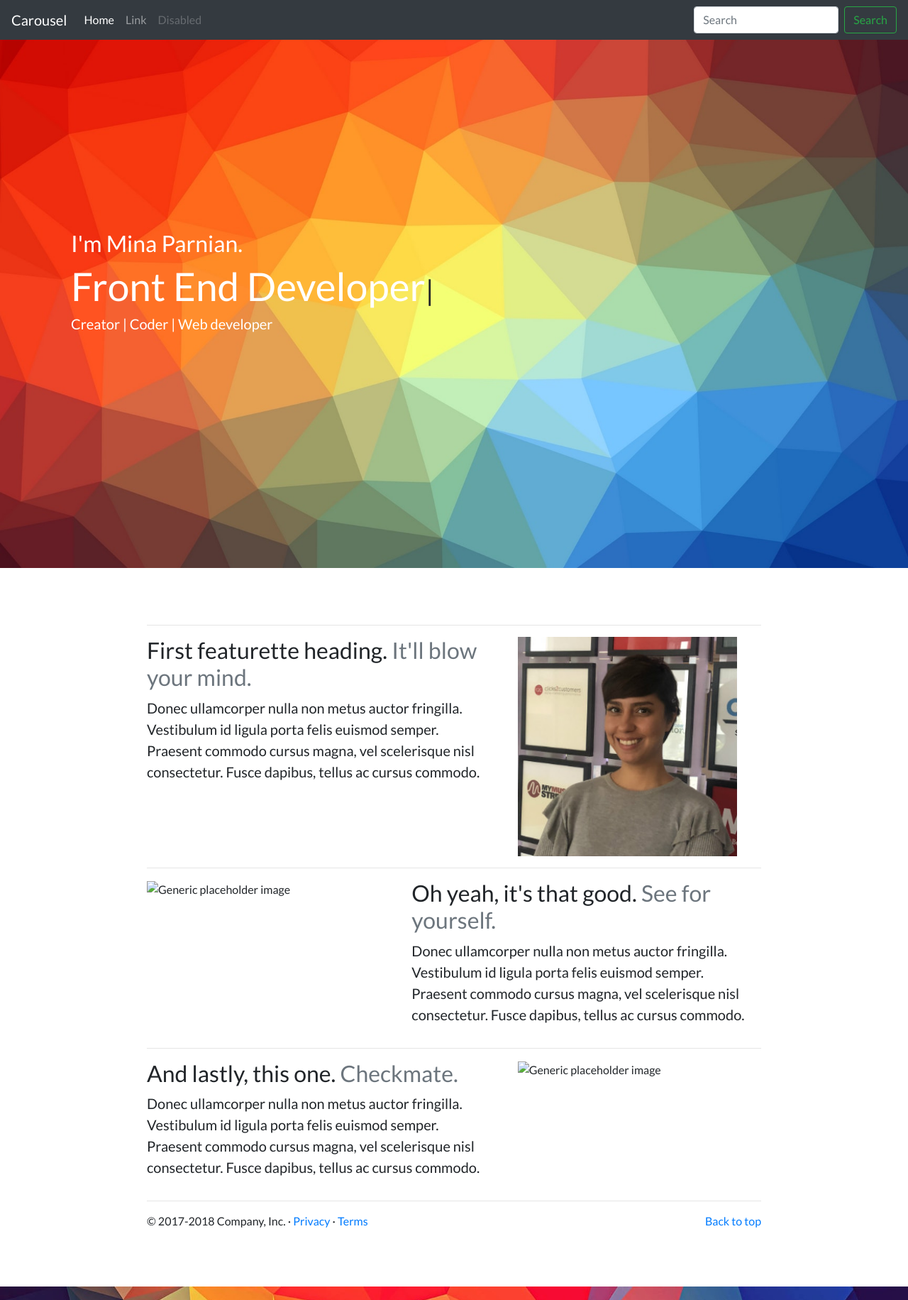
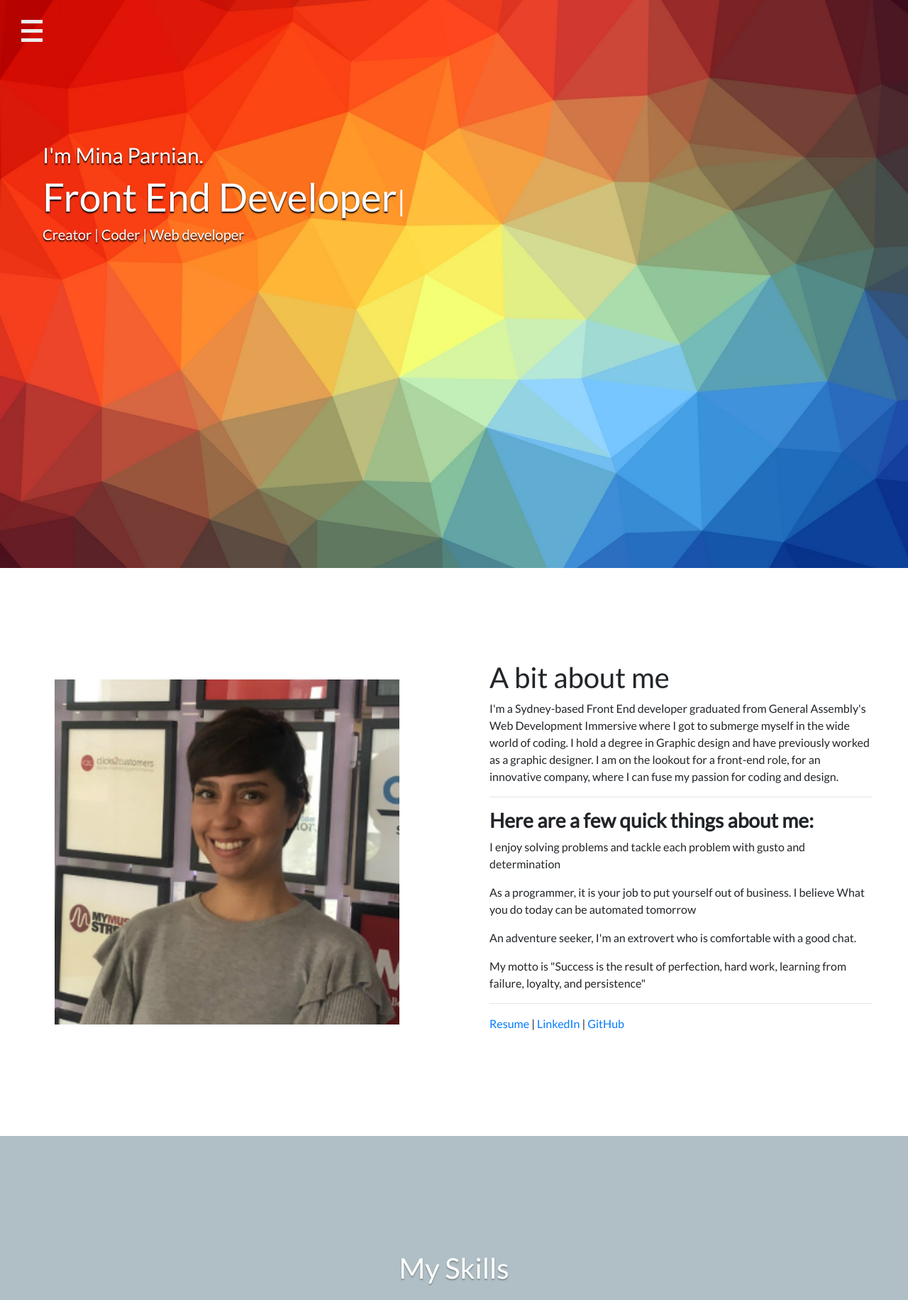
Before and after one commit to Minaparnian/Minaparnian.io, a website: page index.html in a window 1280 px wide. Shown: the top 1831 px of the page at 71% size. Drawn offline with nearby package versions, Linux system fonts and the light colour scheme.

Commit message:
fix the skills section

```diff
--- a/index.html
+++ b/index.html
@@ -13,119 +13,6 @@
 
 </head>
 <body>
-
-
-    <header>
-        <nav class="navbar navbar-expand-md navbar-dark fixed-top bg-dark">
-          <a class="navbar-brand" href="#">Carousel</a>
-          <button class="navbar-toggler" type="button" data-toggle="collapse" data-target="#navbarCollapse" aria-controls="navbarCollapse" aria-expanded="false" aria-label="Toggle navigation">
-            <span class="navbar-toggler-icon"></span>
-          </button>
-          <div class="collapse navbar-collapse" id="navbarCollapse">
-            <ul class="navbar-nav mr-auto">
-              <li class="nav-item active">
-                <a class="nav-link" href="#">Home <span class="sr-only">(current)</span></a>
-              </li>
-              <li class="nav-item">
-                <a class="nav-link" href="#">Link</a>
-              </li>
-              <li class="nav-item">
-                <a class="nav-link disabled" href="#">Disabled</a>
-              </li>
-            </ul>
-            <form class="form-inline mt-2 mt-md-0">
-              <input class="form-control mr-sm-2" type="text" placeholder="Search" aria-label="Search">
-              <button class="btn btn-outline-success my-2 my-sm-0" type="submit">Search</button>
-            </form>
-          </div>
-        </nav>
-      </header>
-
-        <div id="top-banner">
-          <div class="type-wrap">
-
-            <h2 class="white">I'm Mina Parnian.</h2>
-            <h1 id="typewriter">
-
-              <span class="white" id="typed" style="font-size: 55px"></span>
-
-      		    <span class="white" role="presentation" aria-hidden="true"></span>
-            </h1>
-            <h1 class="h1-responsive white">Creator | Coder | Web developer</h1>
-
-          </div>
-
-        </div>
-
-      <main role="main">
-
-        <!-- Marketing messaging and featurettes
-        ================================================== -->
-        <!-- Wrap the rest of the page in another container to center all the content. -->
-
-        <div class="container marketing">
-
-          <!-- START THE FEATURETTES -->
-
-          <hr class="featurette-divider">
-
-          <div class="row featurette">
-            <div class="col-md-7">
-              <h2 class="featurette-heading">First featurette heading. <span class="text-muted">It'll blow your mind.</span></h2>
-              <p class="lead">Donec ullamcorper nulla non metus auctor fringilla. Vestibulum id ligula porta felis euismod semper. Praesent commodo cursus magna, vel scelerisque nisl consectetur. Fusce dapibus, tellus ac cursus commodo.</p>
-            </div>
-            <div class="col-md-5">
-              <img class="featurette-image img-fluid mx-auto" src="image/mina-mina.jpg" alt="Generic placeholder image">
-            </div>
-          </div>
-
-          <hr class="featurette-divider">
-
-          <div class="row featurette">
-            <div class="col-md-7 order-md-2">
-              <h2 class="featurette-heading">Oh yeah, it's that good. <span class="text-muted">See for yourself.</span></h2>
-              <p class="lead">Donec ullamcorper nulla non metus auctor fringilla. Vestibulum id ligula porta felis euismod semper. Praesent commodo cursus magna, vel scelerisque nisl consectetur. Fusce dapibus, tellus ac cursus commodo.</p>
-            </div>
-            <div class="col-md-5 order-md-1">
-              <img class="featurette-image img-fluid mx-auto" data-src="holder.js/500x500/auto" alt="Generic placeholder image">
-            </div>
-          </div>
-
-          <hr class="featurette-divider">
-
-          <div class="row featurette">
-            <div class="col-md-7">
-              <h2 class="featurette-heading">And lastly, this one. <span class="text-muted">Checkmate.</span></h2>
-              <p class="lead">Donec ullamcorper nulla non metus auctor fringilla. Vestibulum id ligula porta felis euismod semper. Praesent commodo cursus magna, vel scelerisque nisl consectetur. Fusce dapibus, tellus ac cursus commodo.</p>
-            </div>
-            <div class="col-md-5">
-              <img class="featurette-image img-fluid mx-auto" data-src="holder.js/500x500/auto" alt="Generic placeholder image">
-            </div>
-          </div>
-
-          <hr class="featurette-divider">
-
-          <!-- /END THE FEATURETTES -->
-
-        </div><!-- /.container -->
-
-
-        <!-- FOOTER -->
-        <footer class="container">
-          <p class="float-right"><a href="#">Back to top</a></p>
-          <p>&copy; 2017-2018 Company, Inc. &middot; <a href="#">Privacy</a> &middot; <a href="#">Terms</a></p>
-        </footer>
-      </main>
-
-
-
-
-
-
-
-
-
-
 
 
 <section id="section1">
--- a/scss/style.scss
+++ b/scss/style.scss
@@ -46,7 +46,7 @@ section {
 			width: 100%;
 			position: relative;
 			background-color: $red;
-			background-image: url(../image/a22.jpg);
+			background-image: url(../image/top-banner.jpg);
 			background-position: center center;
       background-repeat: no-repeat;
       background-attachment: fixed;
@@ -278,7 +278,7 @@ section {
 	display: flex;
 	background-color: #b0bec5;
 	@media (max-width: 767px) {
-     height: 1500px;
+     height: 950px;
 	}
   .skills {
   	// margin: 0 auto;
@@ -333,14 +333,14 @@ main{
 	margin: 5em auto;
   .my-project {
   	font-size: 60px;
-  	color: $light-gray;
+  	color: $black;
   	padding-top: 20px;
 		text-shadow: 0 2px 2px $medium-grey;
 
   }
   .about-my-project {
   	font-size: 21px;
-  	color: $light-gray;
+  	color: $black;
 		padding: 20px;
   }
 
@@ -514,7 +514,7 @@ img {
 		position: relative;
 
 		display: flex;
-		background-image: url(../image/a22.jpg);
+		background-image: url(../image/top-banner.jpg);
 		background-position: center center;
 		background-repeat: no-repeat;
 		background-attachment: fixed;
@@ -584,6 +584,7 @@ section .parallax-1 .new-parallax .type-wrap {
 
 .h1-responsive {
 	font-size: 20px;
+	text-shadow: 0 2px 2px #000;
 }
 
 .skills-icon {
@@ -606,6 +607,12 @@ section .parallax-1 .new-parallax .type-wrap {
 	color: #fff;
 	margin: 20px;
 	border-radius: 22px;
+	@media (max-width: 768px) {
+		width: 110px;
+		padding: 10px 0;
+		margin: 10px;
+
+	}
 }
 
 .skill-rec:hover {
```
Also changed, not shown: css/style.css, 1 other file.
